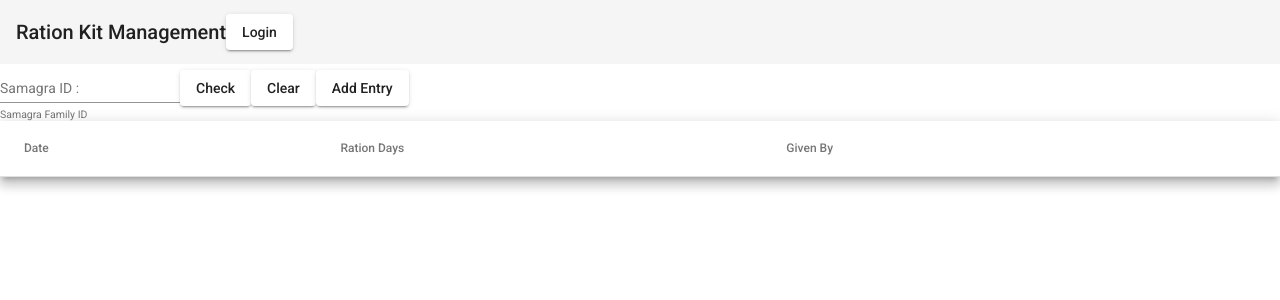
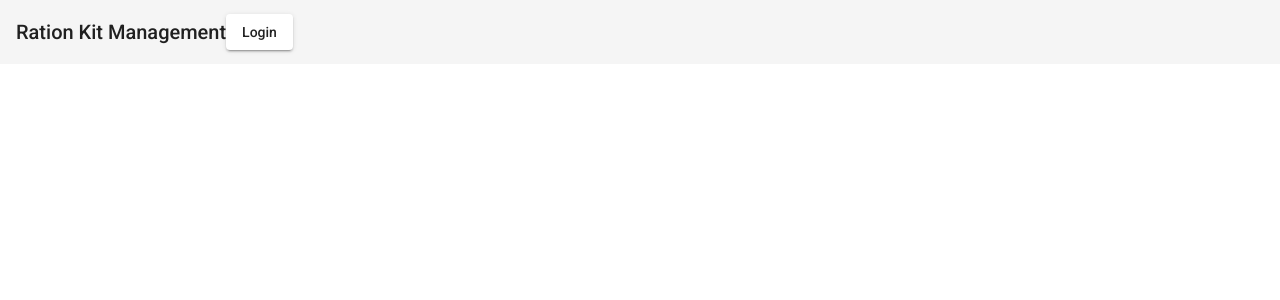
Before and after one commit to mudassir7446/trust-manager-ui, an Angular app: page / in a window 1280 px wide. Shown: the top 300 px of the page. Built offline with nearby package versions, Linux system fonts and the light colour scheme.

Commit message:
hide kit manager on logout

```diff
--- a/src/app/authentication.service.ts
+++ b/src/app/authentication.service.ts
@@ -22,6 +22,7 @@ export class AuthenticationService {
     }
 
     public logout(user:User):boolean {
+      this.accessToken = undefined;
       return true;
     }
 }
--- a/src/app/main/main.component.html
+++ b/src/app/main/main.component.html
@@ -1 +1 @@
-<app-kitmanager></app-kitmanager>
+<app-kitmanager *ngIf="checkLoggedIn();"></app-kitmanager>
--- a/src/app/main/main.component.ts
+++ b/src/app/main/main.component.ts
@@ -1,4 +1,5 @@
 import { Component, OnInit, NgZone, ViewChild } from '@angular/core';
+import { AuthenticationService} from '../authentication.service';
 
 @Component({
   selector: 'app-main',
@@ -6,8 +7,12 @@ import { Component, OnInit, NgZone, ViewChild } from '@angular/core';
   styleUrls: ['./main.component.css']
 })
 export class MainComponent implements OnInit {
-  constructor() { };
+  constructor(private authenticationService:AuthenticationService) { };
 
   ngOnInit(): void {
   }
+
+  checkLoggedIn():boolean {
+    return this.authenticationService.isLoggedIn();
+  }
 }
```
